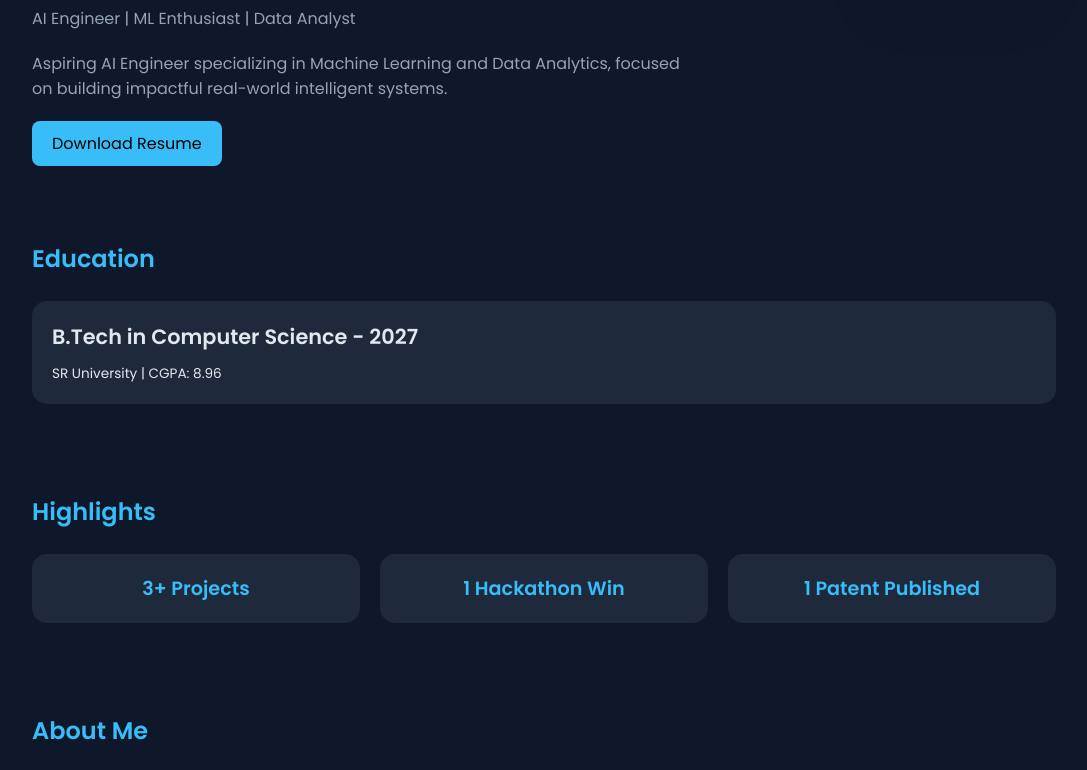
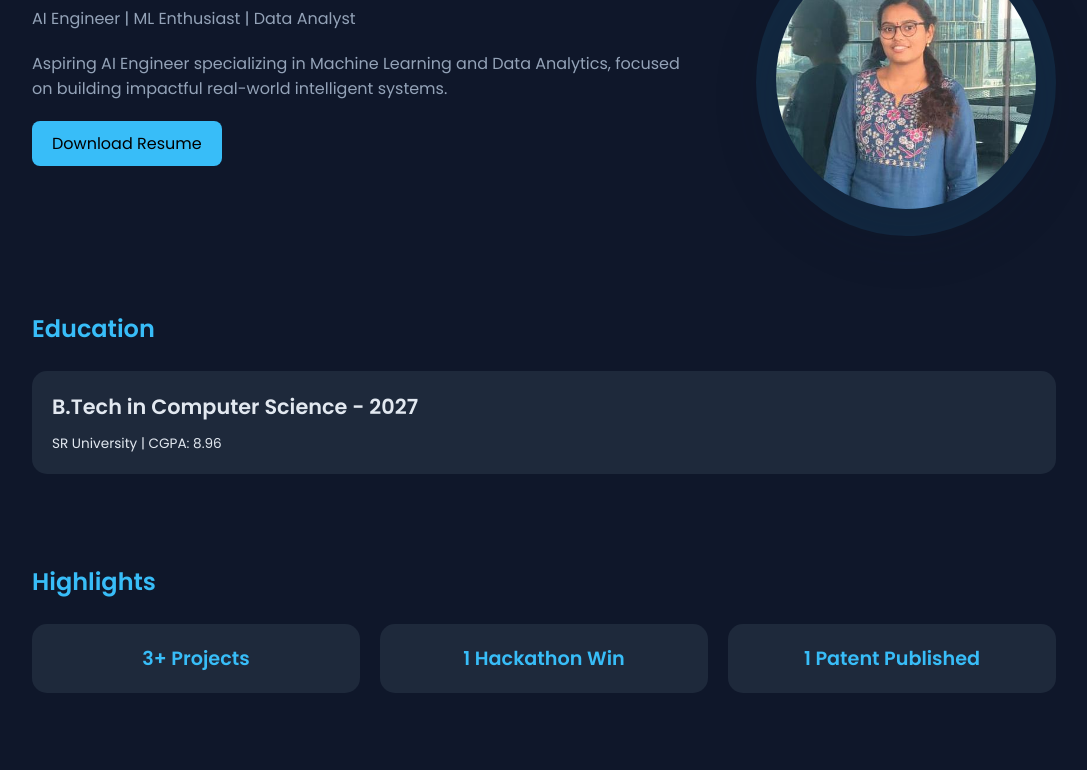
Before and after one commit to GunishettySukruti18/GunishettySukruti18.github.io, a plain HTML site: page index.html in a window 1280 px wide. Shown: the part 141-911 px from the top of the page, without its empty margins (96-1183 px from the left). Drawn offline with Linux system fonts and the light colour scheme.

Commit message:
Update index.html

```diff
--- a/index.html
+++ b/index.html
@@ -262,7 +262,7 @@ footer {
         <a href="https://drive.google.com/file/d/1cjxZhud9O8RMqbUO_6ZuM90DVQRf7Zww/view?usp=drive_link" target="_blank" class="btn">Download Resume</a>
     </div>
     <div class="hero-image">
-        <img src="C:\Users\sukru\OneDrive\Desktop\portfolio files\portfolio image.jpeg" alt="Gunishetty Sukruti">
+        <img src="profile.jpeg" alt="Gunishetty Sukruti">
     </div>
 </section>
 
```
